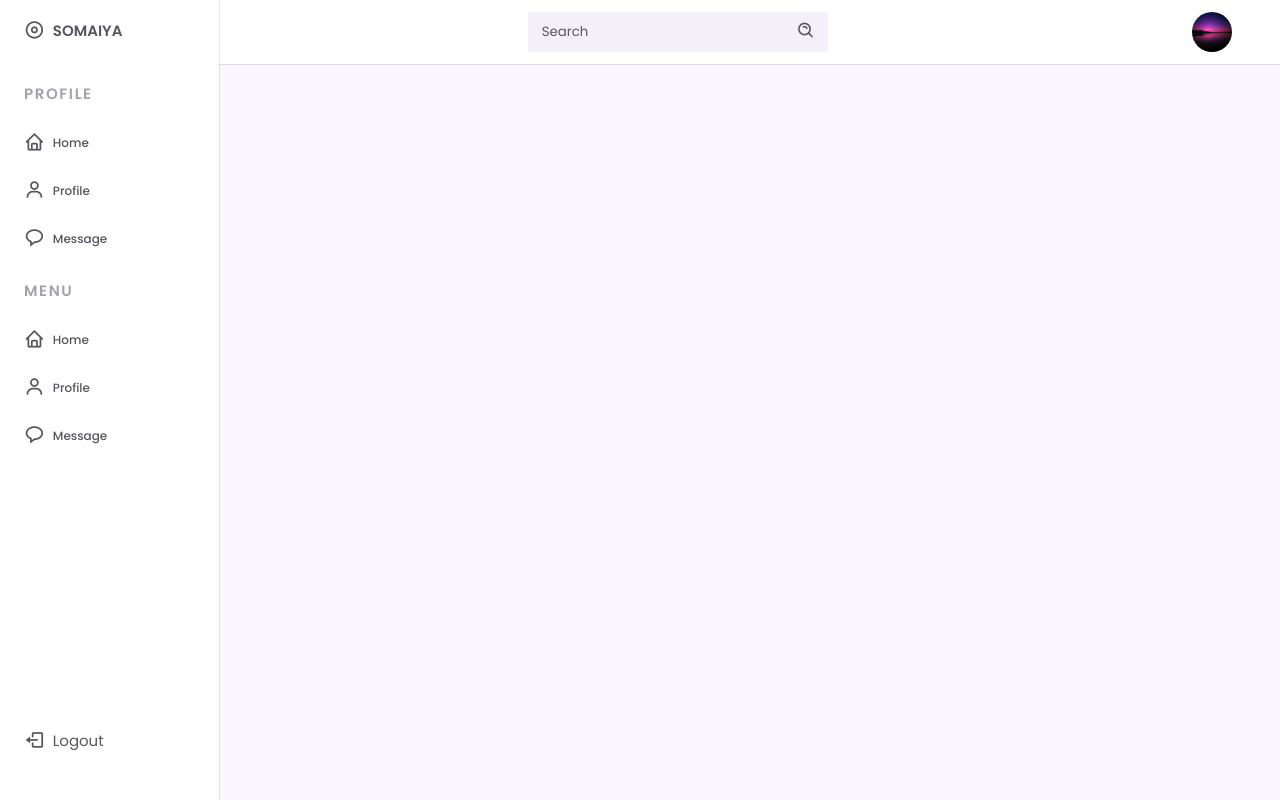
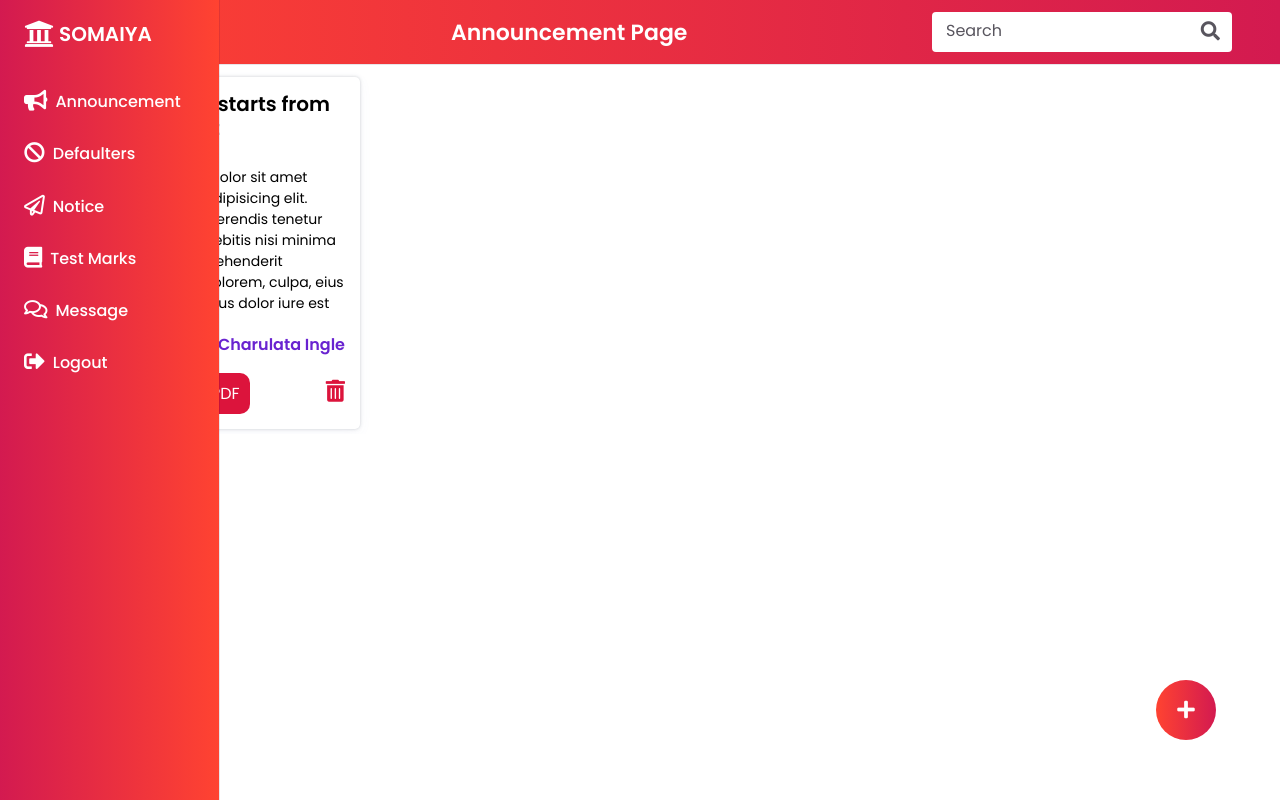
Before and after one commit to varshil-shah/parent-teachers-portal, a PHP site: page /user/main.html in a window 1280 px wide. Run offline with PHP 8.4, Linux system fonts and the light colour scheme.

Commit message:
build static admin page

```diff
--- a/common/style.css
+++ b/common/style.css
@@ -1,4 +1,4 @@
-@import url("https://fonts.googleapis.com/css2?family=Poppins:wght@400;500;600&display=swap");
+@import url("https://fonts.googleapis.com/css2?family=Merienda&family=Poppins:wght@400;500;600&display=swap");
 
 /* CSS VARIABLES */
 :root {
@@ -10,7 +10,7 @@
   --title-color: #19181b;
   --text-color: #58555e;
   --text-color-light: #a5a1aa;
-  --body-color: #f9f6fd;
+  --body-color: #fff;
   --container-color: #ffffff;
 
   --normal-font-size: 0.938rem;
@@ -32,7 +32,7 @@
   margin: var(--header-height) 0 0 0;
   padding: 1rem 1rem 0;
   font-size: var(--normal-font-size);
-  background-color: var(--body-color);
+  background-color: #fff;
   color: var(--text-color);
 }
 
@@ -54,7 +54,7 @@
   top: 0;
   left: 0;
   width: 100%;
-  background-color: var(--container-color);
+  background: var(--body-color);
   box-shadow: 0 1px 0 rgba(22, 8, 43, 0.1);
   padding: 0 1rem;
   z-index: var(--z-fixed);
@@ -82,7 +82,7 @@
 .header__search {
   display: flex;
   padding: 0.4rem 0.75rem;
-  background-color: var(--first-light-color);
+  background-color: #fff;
   border-radius: 0.25rem;
 }
 
@@ -90,11 +90,12 @@
   width: 100%;
   border: none;
   outline: none;
-  background-color: var(--first-light-color);
+  background-color: #fff;
 }
 
 .header__input::placeholder {
   color: var(--text-color);
+  font-size: 16px;
 }
 
 .header__toggle,
@@ -113,7 +114,7 @@
   left: -100%;
   height: 100vh;
   padding: 1rem;
-  background-color: var(--container-color);
+  background-color: var(--body-color);
   box-shadow: 1px 0 0 rgba(22, 8, 43, 0.1);
   z-index: var(--z-fixed);
   transition: 0.5s;
@@ -170,18 +171,14 @@
 }
 
 .nav__icon {
-  font-size: 1.2rem;
+  font-size: 1.6rem;
   margin-right: 0.5rem;
 }
 
 .nav__name {
-  font-size: var(--small-font-size);
+  font-size: 16px;
   font-weight: var(--font-medium);
   white-space: nowrap;
-}
-
-.nav__logout {
-  margin-top: 5rem;
 }
 
 .nav.show-menu {
@@ -190,6 +187,240 @@
 
 .active {
   color: var(--first-color);
+  font-weight: bold;
+}
+
+.nav__logo-name {
+  font-size: 20px;
+  margin-left: 5px;
+}
+
+.page__name {
+  font-size: 22px;
+  align-items: center;
+}
+
+.logo {
+  font-family: "Merienda", cursive;
+  letter-spacing: 2px;
+  font-size: 17.5px;
+  color: #fff;
+  background-color: rgb(54, 54, 197);
+  padding: 4px 6px;
+  text-align: center;
+  font-weight: 600;
+  border-radius: 10px;
+  margin-left: 10px;
+}
+
+.text__color,
+.nav__name,
+.nav__icon {
+  color: #fff;
+}
+
+.header {
+  /* background: #d82e2f; */
+  background: linear-gradient(to right, #ff4331, #d31a50);
+  /* background: linear-gradient(to right, #00bc40, #4c3ae3); */
+}
+
+.nav {
+  background: linear-gradient(to left, #ff4331, #d31a50);
+}
+
+.nav__link:hover {
+  color: var(--first-color);
+}
+
+/* main body */
+
+.card__container {
+  position: relative;
+  max-height: 85vh;
+  /* margin: 5px 15px; */
+  width: auto;
+  display: grid;
+  grid-template-columns: repeat(4, 1fr);
+  gap: 20px;
+  overflow-y: auto;
+  background-color: var(--body-color);
+}
+
+.card__container::-webkit-scrollbar {
+  display: none;
+}
+
+.card__container .card {
+  border-radius: 5px;
+  box-shadow: rgba(67, 71, 85, 0.27) 0px 0px 0.25em,
+    rgba(90, 125, 188, 0.05) 0px 0.25em 1em;
+  margin: 5px 5px;
+  line-height: 1.5;
+  font-size: 0.9em;
+  padding: 15px;
+}
+
+.card__container .card .card__details {
+  display: flex;
+  justify-content: space-between;
+}
+
+.card__container .add__icon {
+  position: fixed;
+  top: 85%;
+  right: 5%;
+  height: 60px;
+  width: 60px;
+  background: linear-gradient(to right, #ff4331, #d31a50);
+  border-radius: 50%;
+}
+
+.add__icon .fa-plus {
+  display: flex;
+  justify-content: center;
+  align-items: center;
+  min-height: 60px;
+  color: #fff;
+  font-size: 20px;
+  cursor: pointer;
+}
+
+.trash__icon {
+  margin-top: 7px;
+  font-size: 22px;
+  color: crimson;
+  cursor: pointer;
+}
+
+.card .card__header {
+  font-size: 20px;
+  color: #000;
+  line-height: 1.2;
+}
+
+.card > h4:first-of-type {
+  margin-top: 0;
+}
+
+.card > h4:last-of-type {
+  margin-top: 0;
+}
+
+.card > p:last-of-type {
+  margin-bottom: 0;
+}
+
+.card > p:first-of-type {
+  margin-top: 0;
+}
+
+.card .card__msg {
+  max-height: 150px;
+  overflow-x: auto;
+  font-size: 14px;
+  color: #000;
+}
+
+.card .card__msg::-webkit-scrollbar {
+  display: none;
+}
+
+.card .card__details .teacher {
+  font-size: 16px;
+  color: #6923d0;
+  font-weight: bold;
+}
+
+.card .card__details .download__pdf {
+  border: none;
+  outline: none;
+  padding: 8px 10px;
+  background-color: crimson;
+  font-size: 16px;
+  color: #fff;
+  border-radius: 10px;
+  cursor: pointer;
+}
+
+/* MODAL */
+
+.modal__form {
+  position: absolute;
+  top: 50%;
+  left: 50%;
+  transform: translate(-50%, -50%);
+  height: auto;
+  width: 40%;
+  background-color: white;
+  border-radius: 5px;
+  box-shadow: 0 3rem 5rem rgba(0, 0, 0, 0.3);
+  padding: 20px 25px;
+  z-index: 102;
+}
+
+.modal__form h3 {
+  font-size: 23px;
+  font-weight: 500;
+  color: #d31a50;
+}
+
+.modal__form .form__control {
+  display: flex;
+  margin-bottom: 12px;
+  flex-direction: column;
+}
+
+.modal__form form label {
+  font-size: 18px;
+  color: #000;
+}
+
+.modal__form form select,
+.modal__form form input,
+.modal__form form textarea {
+  padding: 5px 6px;
+  border: none;
+  outline: none;
+  background-color: #e9e2e2;
+  font-size: 17px;
+  resize: none;
+}
+
+.modal__form .close__heading {
+  display: flex;
+  justify-content: space-between;
+  margin: 10px 0;
+}
+
+.modal__form form .post__button {
+  outline: none;
+  border: none;
+  background: crimson;
+  color: #fff;
+  padding: 10px 12px;
+  border-radius: 5px;
+}
+
+#closeButton {
+  font-size: 22px;
+  color: red;
+  cursor: pointer;
+}
+
+.overlay {
+  position: absolute;
+  top: 0;
+  left: 0;
+  width: 100%;
+  height: 100%;
+  background-color: rgba(0, 0, 0, 0.6);
+  backdrop-filter: blur(3px);
+  z-index: 101;
+}
+
+.hidden {
+  display: none;
 }
 
 @media screen and (min-width: 320px) {
--- a/javascript/main.js
+++ b/javascript/main.js
@@ -1,6 +1,12 @@
 const toggleButton = document.querySelector("#header-toggle");
 const navbar = document.querySelector(".nav");
 const linkColor = document.querySelectorAll(".nav__link");
+
+// Modal
+const openModalIcon = document.querySelector("#addIcon");
+const closeModalIcon = document.querySelector("#closeButton");
+const overlay = document.querySelector(".overlay");
+const modal = document.querySelector(".modal__form");
 
 toggleButton.addEventListener("click", () => {
   navbar.classList.toggle("show-menu");
@@ -12,3 +18,18 @@
 }
 
 linkColor.forEach((l) => l.addEventListener("click", colorLink));
+
+// Modal
+
+const showModal = () => {
+  modal.classList.remove("hidden");
+  overlay.classList.remove("hidden");
+};
+
+const closeModal = () => {
+  modal.classList.add("hidden");
+  overlay.classList.add("hidden");
+};
+
+openModalIcon.addEventListener("click", showModal);
+closeModalIcon.addEventListener("click", closeModal);
--- a/user/main.html
+++ b/user/main.html
@@ -5,7 +5,7 @@
     <meta charset="UTF-8">
     <meta http-equiv="X-UA-Compatible" content="IE=edge">
     <meta name="viewport" content="width=device-width, initial-scale=1.0">
-    <link href='https://unpkg.com/boxicons@2.0.9/css/boxicons.min.css' rel='stylesheet'>
+    <link rel="stylesheet" href="https://cdnjs.cloudflare.com/ajax/libs/font-awesome/5.15.3/css/all.min.css" />
     <link rel="stylesheet" href="../common/style.css">
     <title>HOME</title>
 </head>
@@ -13,16 +13,15 @@
 <body>
     <header class="header">
         <div class="header__container">
-            <img src="../uploads/1627658602pink-nature.jpg" alt="logo" class="header__img">
-            <a href="#" class="header__logo">Somaiya</a>
-
+            <a href="#" class="header__logo logo">Somaiya</a>
+            <h3 class="page__name text__color">Announcement Page</h3>
             <div class="header__search">
                 <input type="search" placeholder="Search" class="header__input">
-                <i class='bx bx-search-alt header__icon'></i>
+                <i class="fas fa-search header__icon"></i>
             </div>
 
             <div class="header__toggle">
-                <i class='bx bx-menu' id="header-toggle"></i>
+                <i class="fas fa-bars nav__icon" id="header-toggle"></i>
 
             </div>
         </div>
@@ -32,57 +31,113 @@
         <nav class="nav__container">
             <div class="">
                 <a href="#" class="nav__link nav__logo">
-                    <i class="bx bx-disc nav__icon"></i>
-                    <span class="nav__logo-name">SOMAIYA</span>
+                    <i class="fas fa-university fa-2x text__color"></i>
+                    <span class="nav__logo-name text__color">SOMAIYA</span>
                 </a>
 
                 <div class="nav__list">
                     <div class="nav__items">
-                        <h3 class="nav__subtitle">Profile</h3>
                         <a href="#" class="nav__link">
-                            <i class="bx bx-home nav__icon"></i>
-                            <span class="nav__name">Home</span>
+                            <i class="fas fa-bullhorn nav__icon"></i>
+                            <span class="nav__name">Announcement</span>
                         </a>
 
                         <a href="#" class="nav__link">
-                            <i class="bx bx-user nav__icon"></i>
-                            <span class="nav__name">Profile</span>
+                            <i class="fas fa-ban nav__icon"></i>
+                            <span class="nav__name">Defaulters</span>
                         </a>
 
                         <a href="#" class="nav__link">
-                            <i class="bx bx-message-rounded nav__icon"></i>
-                            <span class="nav__name">Message</span>
-                        </a>
-                    </div>
-                </div>
-
-                <div class="nav__list">
-                    <div class="nav__items">
-                        <h3 class="nav__subtitle">Menu</h3>
-                        <a href="#" class="nav__link">
-                            <i class="bx bx-home nav__icon"></i>
-                            <span class="nav__name">Home</span>
+                            <i class="far fa-paper-plane nav__icon"></i>
+                            <span class="nav__name">Notice</span>
                         </a>
 
                         <a href="#" class="nav__link">
-                            <i class="bx bx-user nav__icon"></i>
-                            <span class="nav__name">Profile</span>
+                            <i class="fas fa-book nav__icon"></i>
+                            <span class="nav__name">Test Marks</span>
                         </a>
 
                         <a href="#" class="nav__link">
-                            <i class="bx bx-message-rounded nav__icon"></i>
+                            <i class="far fa-comments nav__icon"></i>
                             <span class="nav__name">Message</span>
+                        </a>
+
+                        <a href="#" class="nav__link">
+                            <i class="fas fa-sign-out-alt nav__icon"></i>
+                            <span class="nav__name">Logout</span>
                         </a>
                     </div>
                 </div>
 
             </div>
-            <a href="#" class="nav__link nav__logout">
-                <i class="bx bx-log-out nav__icon"></i>
-                <span>Logout</span>
-            </a>
         </nav>
     </div>
+
+    <main class="main__body">
+        <div class="card__container">
+            <div class="card">
+                <h4 class="card__header">Semester starts from 1st August</h4>
+                <p class="card__msg">Lorem ipsum dolor sit amet consectetur adipisicing elit. Voluptate perferendis
+                    tenetur voluptatum,
+                    debitis nisi minima reiciendis reprehenderit dignissimos dolorem, culpa, eius esse accusamus
+                    dolor
+                    iure est delectus incidunt eum totam.
+                    Lorem ipsum dolor sit amet consectetur adipisicing elit. Hic iste pariatur, provident quia in
+                    velit
+                    dolorem nisi optio numquam, fugit unde ad nostrum voluptatum ducimus. Error voluptatibus
+                    repellat
+                    velit quo. Lorem ipsum dolor, sit amet consectetur adipisicing elit. Quos id iusto unde sed, nam
+                    porro officia sequi nihil libero natus voluptas esse commodi reiciendis deleniti optio quod
+                    dignissimos sit soluta.
+                </p>
+                <div class="card__details">
+                    <p class="date">1 Aug 2021</p>
+                    <p class="teacher">Charulata Ingle</p>
+                </div>
+                <div class="card__details">
+                    <button class="download__pdf">Download PDF</button>
+                    <a href="#"> <i class="fas fa-trash-alt trash__icon"></i></a>
+                </div>
+            </div>
+
+            <div class="add__icon">
+                <i class="fas fa-plus" id="addIcon"></i>
+            </div>
+        </div>
+    </main>
+
+    <!-- POP-UP FORM -->
+    <div class="modal__form hidden">
+        <div class="close__heading">
+            <h3>Add your notice</h3>
+            <i class="fas fa-times" id="closeButton"></i>
+        </div>
+        <form action="#" method="POST">
+            <div class="form__control">
+                <label for="">Title</label>
+                <input type="text" placeholder="Enter your title">
+            </div>
+            <div class="form__control">
+                <label for="">Message</label>
+                <textarea placeholder="Type your message..." name="message" id="" cols="10" rows="3"></textarea>
+            </div>
+            <div class="form__control">
+                <label for="">Notice type</label>
+                <select name="" id="noticeType">
+                    <option value="announcement">Accouncement</option>
+                    <option value="defaulters">Defaulters</option>
+                    <option value="notice">Notice</option>
+                    <option value="test_marks">Test marks</option>
+                </select>
+            </div>
+            <div class="form__control">
+                <label for="">Attach your PDF file</label>
+                <input type="file">
+            </div>
+            <button type="submit" class="post__button">POST</button>
+        </form>
+    </div>
+    <div class="overlay hidden"></div>
 
     <script src="../javascript/main.js"></script>
 </body>
```
Also changed, not shown: other parts of common/style.css (+42 -1 lines), user/accnouncement.html (added, +15 -0 lines), images/somaiya-logo.jpg (added).
